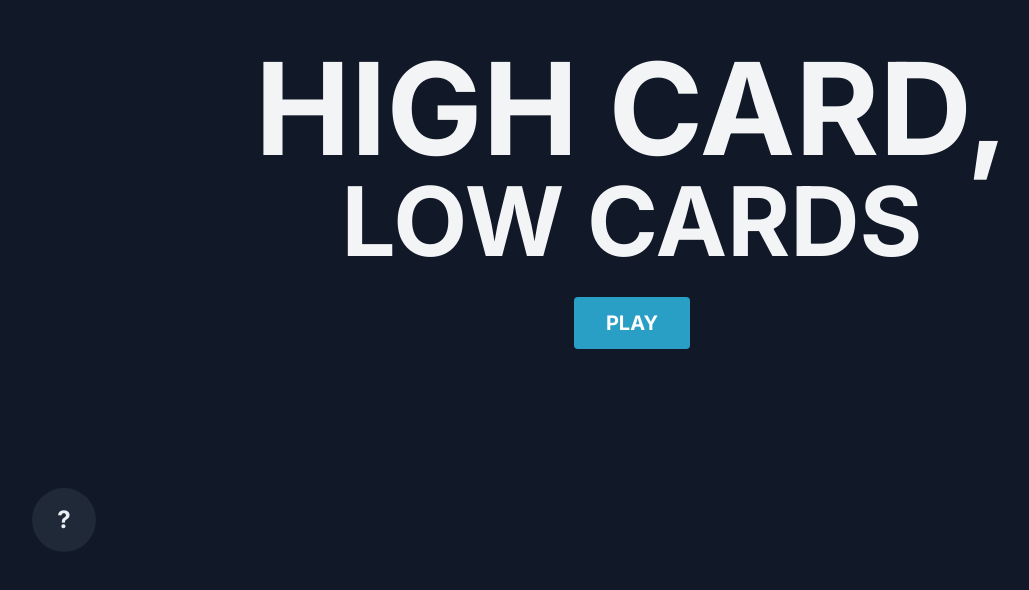
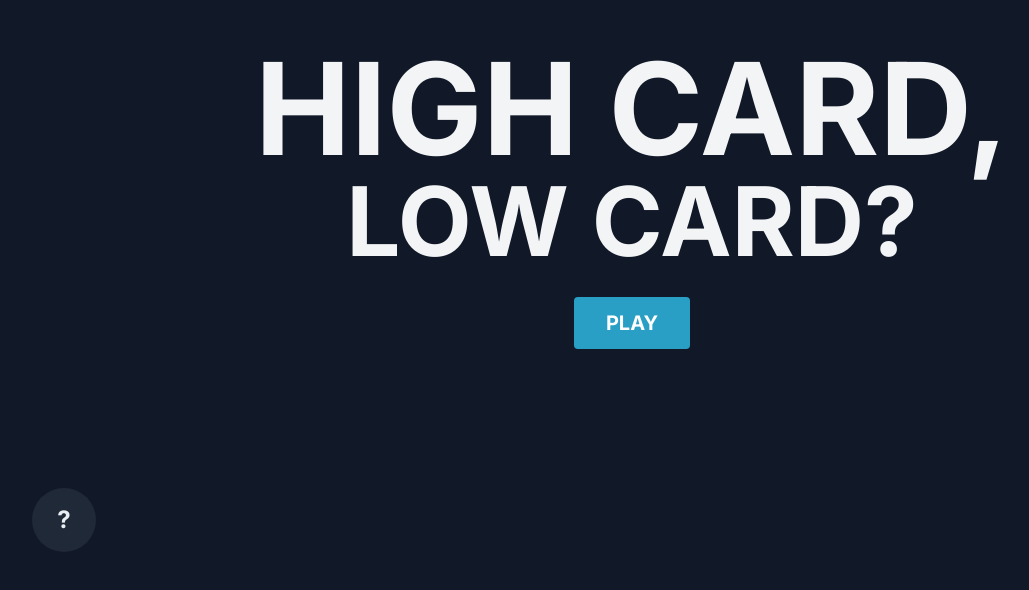
Before and after one commit to alexcruz-cs/highcardlowcard, a Next.js app: page / in a window 1280 px wide. Shown: the part 208-798 px from the top of the page, without its empty margins (8-1037 px from the left). Built offline with nearby package versions, Linux system fonts and the light colour scheme.

Commit message:
commit worked

```diff
--- a/app/highcard.tsx
+++ b/app/highcard.tsx
@@ -144,7 +144,7 @@ export default function HighCardLowCard()
           {gameState === 'start' && (
             <>
                 <h1 className = "text-5xl md:text-7xl lg:text-9xl font-bold text-gray-100 stroke-gray-800">HIGH CARD,</h1>
-                <h2 className = "text-4xl md:text-6xl lg:text-8xl font-bold mb-7 text-gray-100 stroke-gray-800">LOW CARDS</h2>
+                <h2 className = "text-4xl md:text-6xl lg:text-8xl font-bold mb-7 text-gray-100 stroke-gray-800">LOW CARD?</h2>
                 <button onClick={startGame} className = "bg-[#2A9FC5] transition-all duration-500 hover:bg-[#076B91] font-bold text-white py-3 px-8 text-xl rounded">PLAY</button>
 
               <button onClick={gameRules} className = "absolute left-10 bottom-10 w-16 h-16 rounded-full text-2xl bg-gray-800 font-bold hover:bg-[#2A9FC5]">?</button>
```
Also changed, not shown: 1 other file (tests, documents, lock files or other folders).
